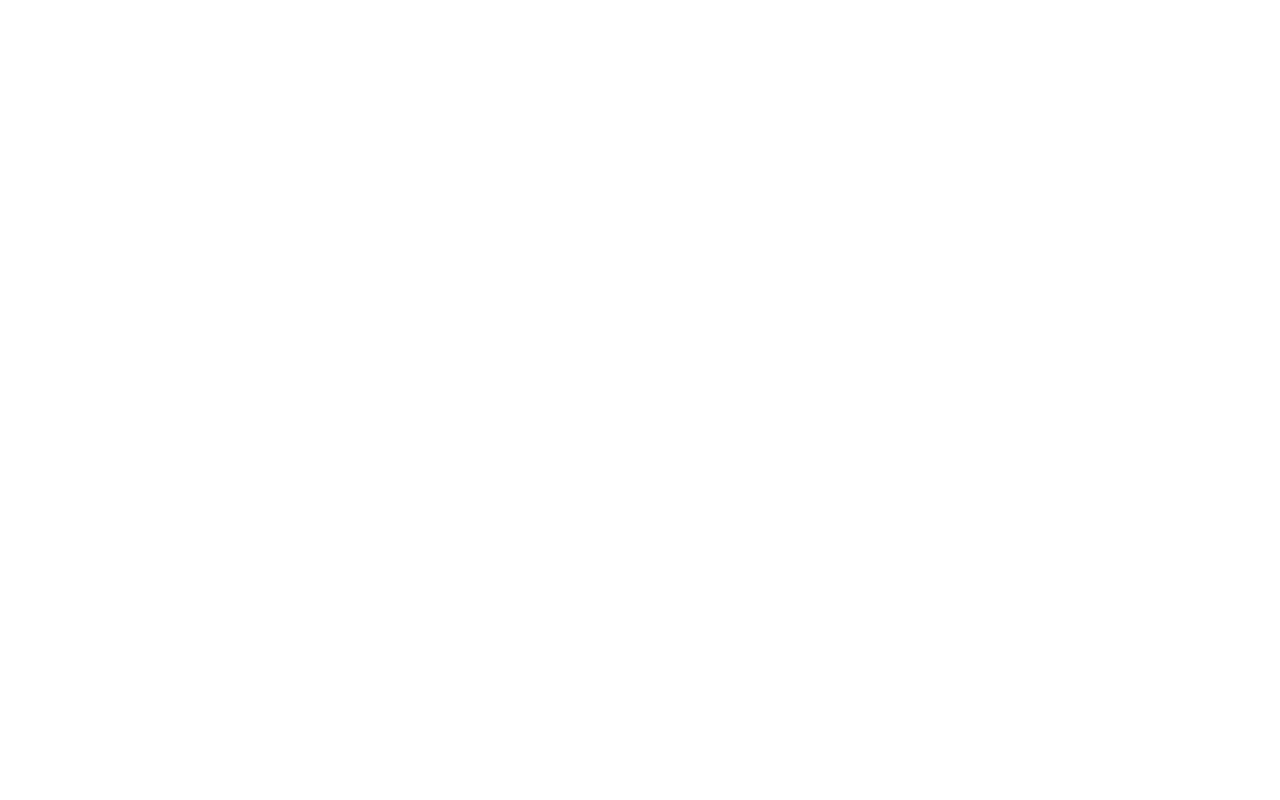
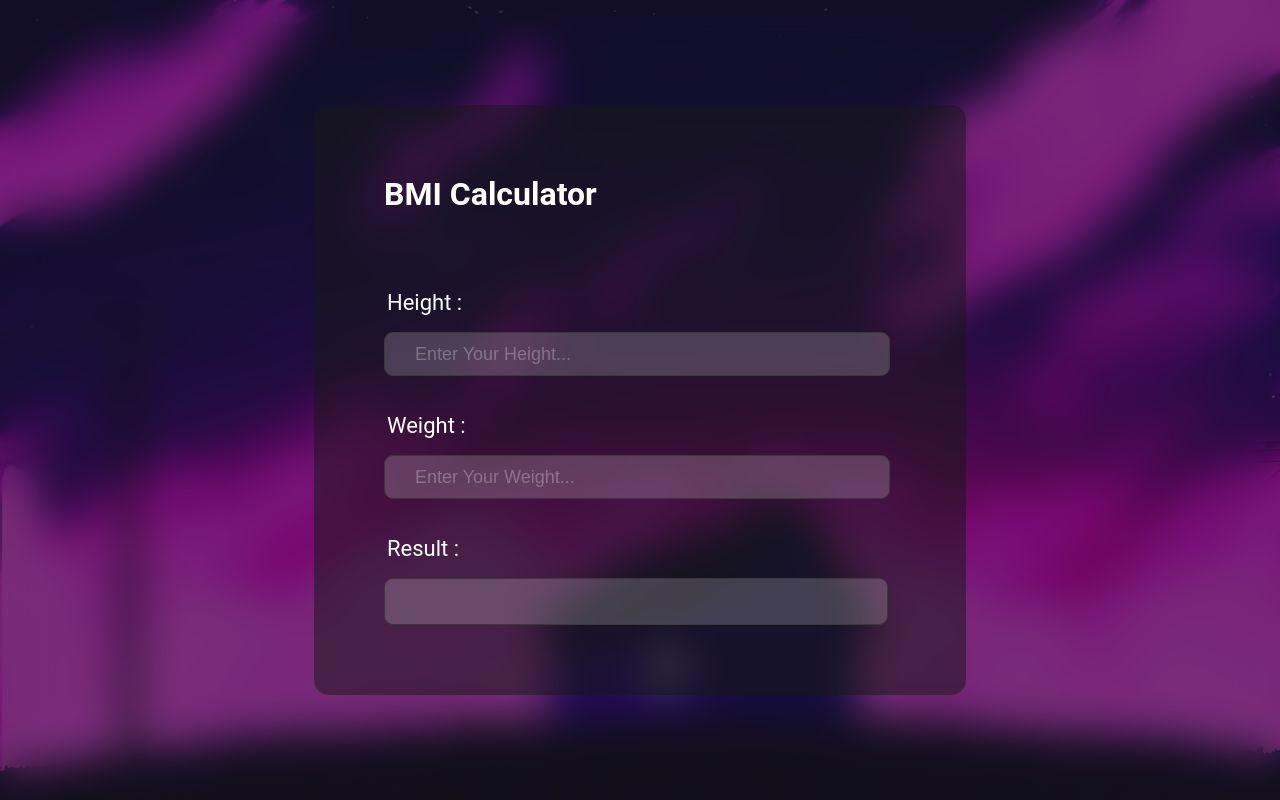
Before and after one commit to AM-Javascript-Homework/BMI-Calculator, a plain HTML site: page index.html in a window 1280 px wide. Drawn offline with Linux system fonts and the light colour scheme.

Commit message:
Designing the html and css file
I have almost designed everything my website appearance needs, I have made a form including two inputs and one div for getting return from javascript, I have also coded the elements that needs style and the website appearance is almost done

```diff
--- a/index.html
+++ b/index.html
@@ -1,12 +1,39 @@
 <!DOCTYPE html>
 <html lang="en">
   <head>
+    <!-- Meta tags for character set and responsive design -->
     <meta charset="UTF-8" />
     <meta name="viewport" content="width=device-width, initial-scale=1.0" />
+    <!-- Title of the web page -->
     <title>BMI Calculator</title>
+    <!-- Link to custom CSS file -->
     <link rel="stylesheet" href="style.css" />
+    <!-- Link to the Google Font file -->
+    <link rel="preconnect" href="https://fonts.googleapis.com" />
   </head>
   <body>
+    <!-- Background layer for styling -->
+    <div id="backgroundLayer">
+      <!-- Container for the form -->
+      <div id="formContainer">
+        <!-- BMI Calculator Form -->
+        <div id="bmiForm">
+          <!-- Main heading -->
+          <h1>BMI Calculator</h1>
+          <!-- Input for Height with placeholder -->
+          <span>Height :</span>
+          <input type="number" placeholder="Enter Your Height..." />
+          <!-- Input for Weight with placeholder -->
+          <span>Weight :</span>
+          <input type="number" placeholder="Enter Your Weight..." />
+          <!-- Placeholder for displaying the result -->
+          <span>Result :</span>
+          <div id="returnAnswer"></div>
+        </div>
+      </div>
+    </div>
+
+    <!-- Link to your JavaScript file -->
     <script src="javascript.js"></script>
   </body>
 </html>
--- a/style.css
+++ b/style.css
@@ -0,0 +1,96 @@
+body {
+  /* Reset default margin and padding */
+  padding: 0%;
+  margin: 0%;
+  /* Use border-box to include padding and border in element's total width and height */
+  box-sizing: border-box;
+  /* Set font family for the entire document */
+  font-family: "Roboto", sans-serif;
+  /* Set background image with cover and blur effect */
+  background-image: url(Background.jpg);
+  background-repeat: no-repeat;
+  background-size: cover;
+  backdrop-filter: blur(20px);
+}
+
+#backgroundLayer {
+  /* Semi-transparent background layer */
+  background-color: rgba(0, 0, 0, 0.522);
+}
+
+#formContainer {
+  /* Center the form vertically and horizontally */
+  display: flex;
+  justify-content: center;
+  align-items: center;
+  min-height: 100vh;
+}
+
+#bmiForm {
+  /* Styling for the BMI form */
+  width: 40%;
+  display: flex;
+  flex-direction: column;
+  background-color: rgba(23, 23, 23, 0.522);
+  padding: 70px 70px;
+  border-radius: 15px;
+}
+
+#bmiForm h1 {
+  /* Styling for the main heading */
+  color: white;
+  margin: 0%;
+  margin-bottom: 60px;
+}
+
+#bmiForm span {
+  /* Styling for spans inside the form */
+  color: white;
+  font-size: 22px;
+  margin-bottom: 17px;
+  margin-top: 17px;
+  margin-left: 3px;
+}
+
+#bmiForm input {
+  /* Styling for input fields */
+  font-size: 18px;
+  color: rgb(255, 255, 255);
+  width: 96%;
+  height: 40px;
+  border-radius: 9px;
+  border: 1px solid rgb(58, 58, 58);
+  background-color: rgba(255, 255, 255, 0.189);
+  padding-left: 10px;
+  margin-bottom: 20px;
+}
+
+#bmiForm input:focus {
+  /* Styling for input fields when focused */
+  background-color: rgba(255, 255, 255, 0.312);
+  border: 1px solid rgb(58, 58, 58);
+  outline: 0px;
+  outline-offset: 0px;
+  transition: all 0.3s ease-in;
+}
+
+#bmiForm input::placeholder {
+  /* Styling for input placeholders */
+  text-indent: 20px;
+  color: rgba(255, 255, 255, 0.277);
+}
+
+#bmiForm input::-webkit-inner-spin-button {
+  /* Hide spin button in WebKit browsers */
+  display: none;
+}
+
+#returnAnswer {
+  /* Styling for the result display */
+  width: 96%;
+  height: 45px;
+  border: 1px solid rgb(58, 58, 58);
+  background-color: rgba(255, 255, 255, 0.189);
+  border-radius: 9px;
+  padding-left: 10px;
+}
```
Also changed, not shown: Background.jpg (added).
